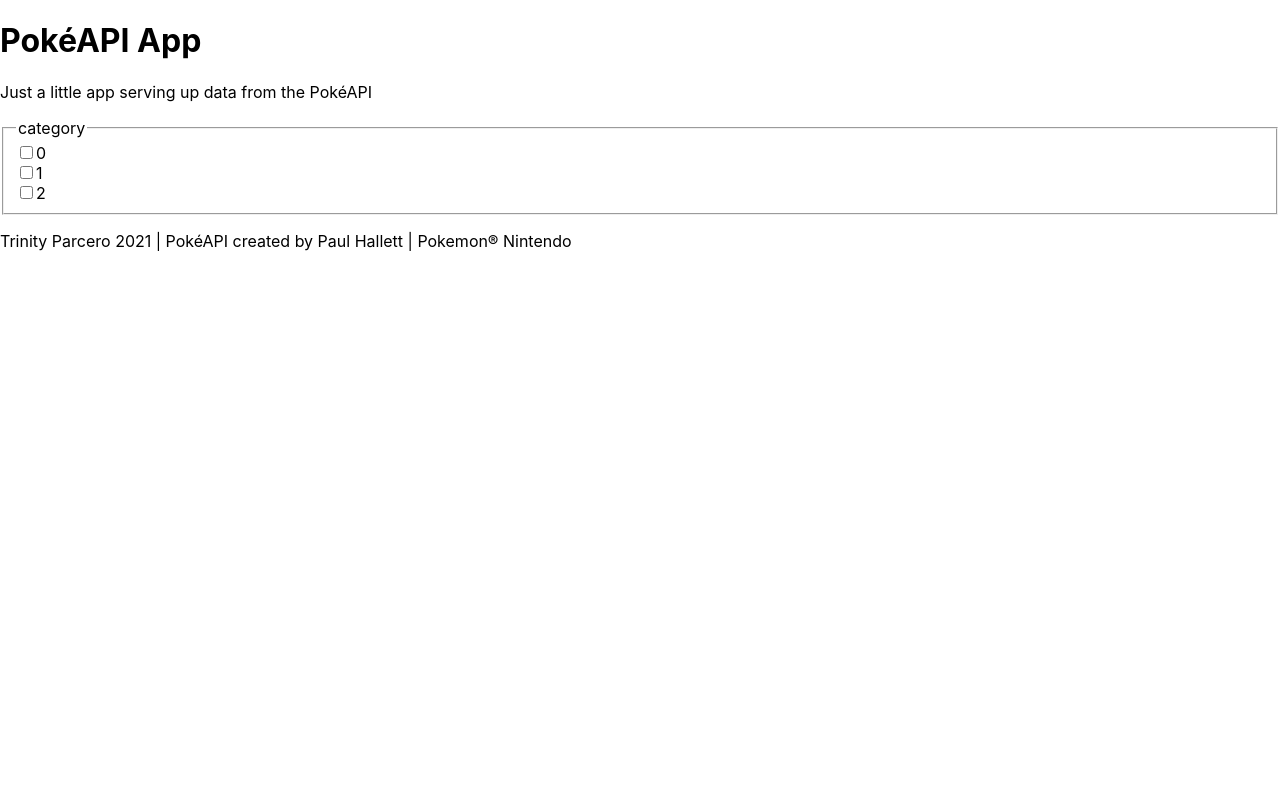
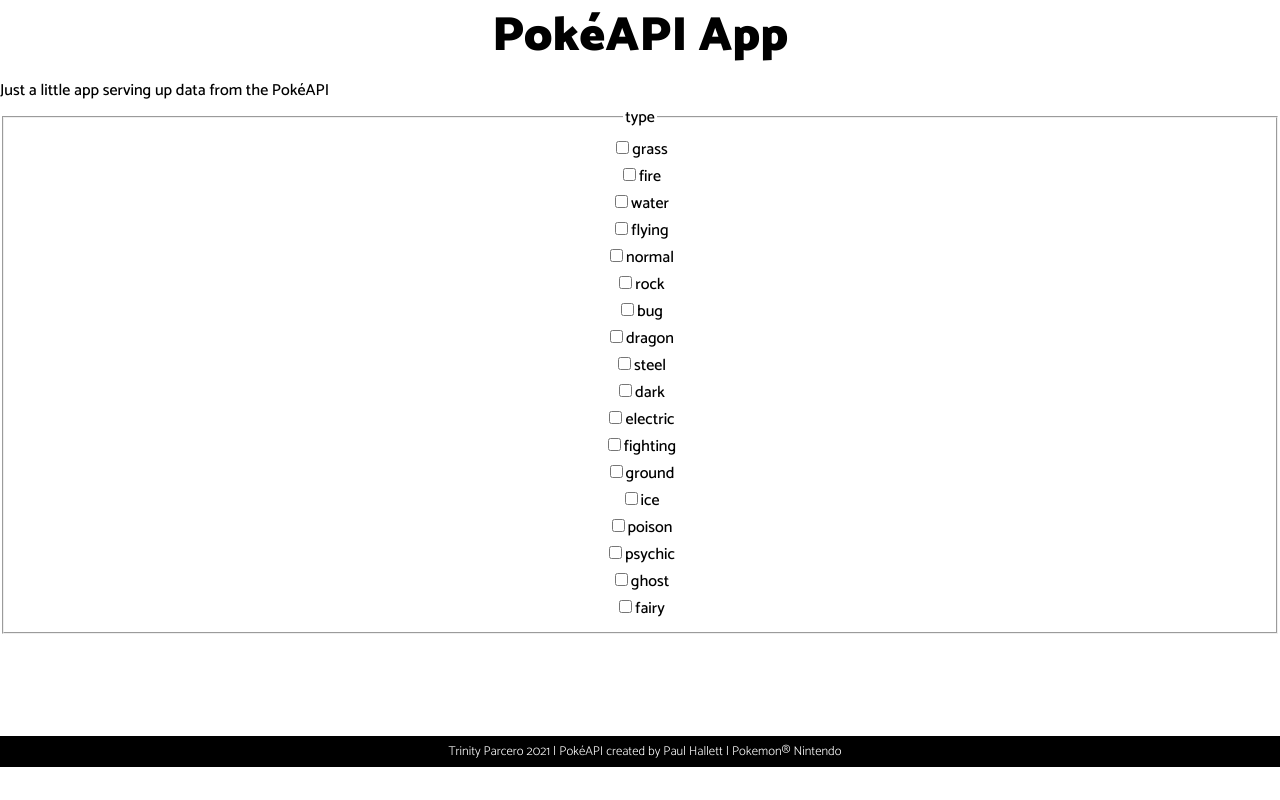
Before and after one commit to TrinityParcero/poke-api-app, a React (Create React App) app: page / in a window 1280 px wide. Built offline with nearby package versions, Linux system fonts and the light colour scheme.

Commit message:
first commit - copied over logic file and css from old version - needs a lot of tweaking

```diff
--- a/package.json
+++ b/package.json
@@ -1,12 +1,13 @@
 {
-  "name": "poke-api",
+  "name": "poke-api-app",
   "version": "0.1.0",
   "private": true,
   "dependencies": {
+    "prop-types": "^15.7.2",
     "react": "^17.0.1",
     "react-dom": "^17.0.1",
     "react-scripts": "4.0.2",
-    "prop-types": "^15.7.2"
+    "superagent": "^6.1.0"
   },
   "scripts": {
     "start": "react-scripts start",
--- a/public/index.html
+++ b/public/index.html
@@ -5,6 +5,7 @@
   <meta charset="utf-8" />
   <link rel="icon" href="%PUBLIC_URL%/homeIcon.png" />
   <meta name="viewport" content="width=device-width, initial-scale=1" />
+  <link href="https://fonts.googleapis.com/css?family=Catamaran:300,500,900" rel="stylesheet" />
   <meta name="theme-color" content="#000000" />
   <title>PokeAPI App</title>
 </head>
--- a/src/App.js
+++ b/src/App.js
@@ -1,7 +1,26 @@
 import React from 'react';
 import CheckboxSelector from './components/CheckboxSelector';
 
-const valuesArray = ['0', '1', '2'];
+const Types = [
+    'grass',
+    'fire',
+    'water',
+    'flying',
+    'normal',
+    'rock',
+    'bug',
+    'dragon',
+    'steel',
+    'dark',
+    'electric',
+    'fighting',
+    'ground',
+    'ice',
+    'poison',
+    'psychic',
+    'ghost',
+    'fairy'
+];
 
 class App extends React.Component {
     render() {
@@ -11,7 +30,9 @@
                     <h1>PokéAPI App</h1>
                     <p>Just a little app serving up data from the PokéAPI</p>
                 </header>
-                <CheckboxSelector category="category" values={valuesArray} />
+
+                <CheckboxSelector category="type" values={Types} />
+
                 <footer>
                     <p>Trinity Parcero 2021 | PokéAPI created by Paul Hallett | Pokemon® Nintendo</p>
                 </footer>
--- /dev/null
+++ b/src/home.css
@@ -0,0 +1,112 @@
+body {
+    margin: 0 auto;
+    -webkit-font-smoothing: antialiased;
+    -moz-osx-font-smoothing: grayscale;
+}
+.main {
+    max-width: 2000px;
+    margin: 0 auto;
+    vertical-align: middle;
+    margin-bottom: 20%;
+    margin-top: 5%;
+}
+a {
+    text-decoration: none;
+    font-size: 1.2em;
+    display: inline-block;
+    margin: 10px;
+}
+header {
+    vertical-align: center;
+    margin: 0 auto;
+    width: 100%;
+    margin-top: 1%;
+}
+img {
+    display: block;
+}
+img:hover {
+    opacity: 0.7;
+}
+
+label {
+    font-family: 'Catamaran', sans-serif;
+}
+header h1 {
+    color: black;
+    margin: 0;
+    line-height: 1em;
+}
+* {
+    color: black;
+    text-align: center;
+    font-family: 'Catamaran', serif;
+}
+h1 {
+    font-size: 3em;
+}
+p {
+    font-size: 1em;
+    font-family: 'Catamaran', sans-serif;
+    margin-bottom: 0;
+    text-align: left;
+}
+#name {
+    font-size: 1em;
+    font-family: 'Catamaran', serif;
+    text-decoration: overline;
+    margin-top: 1px;
+    padding-top: 0;
+    color: black;
+    text-align: center;
+}
+
+button {
+    background-color: white;
+    border: 1.4px solid dimgrey;
+    padding: 5px;
+    text-align: center;
+    display: inline-block;
+    font-size: 1.2em;
+}
+button:hover {
+    border: white;
+    background-color: lightgray;
+}
+button:active {
+    background-color: black;
+    color: white;
+    border: none;
+}
+footer {
+    background: black;
+    position: fixed;
+    top: 92%;
+    padding: 5px;
+    width: 100%;
+}
+footer p {
+    color: white;
+    font-size: 0.8em;
+    font-weight: 300;
+    text-align: center;
+    padding-top: 0;
+    margin-top: 0;
+}
+
+/* TABLET */
+@media screen and (max-width: 900px) {
+}
+
+/* MOBILE */
+@media screen and (max-width: 550px) {
+    h1 {
+        font-size: 2.5em;
+    }
+    header {
+        margin: 2%;
+    }
+    #name {
+        font-size: 0.8em;
+    }
+}
--- a/src/index.css
+++ /dev/null
@@ -1,13 +0,0 @@
-body {
-  margin: 0;
-  font-family: -apple-system, BlinkMacSystemFont, 'Segoe UI', 'Roboto', 'Oxygen',
-    'Ubuntu', 'Cantarell', 'Fira Sans', 'Droid Sans', 'Helvetica Neue',
-    sans-serif;
-  -webkit-font-smoothing: antialiased;
-  -moz-osx-font-smoothing: grayscale;
-}
-
-code {
-  font-family: source-code-pro, Menlo, Monaco, Consolas, 'Courier New',
-    monospace;
-}
--- a/src/index.js
+++ b/src/index.js
@@ -1,6 +1,6 @@
 import React from 'react';
 import ReactDOM from 'react-dom';
-import './index.css';
+import './home.css';
 
 import App from './App'
 
```
Also changed, not shown: src/pokeLogic.js (added, +79 -0 lines), 2 other files (tests, documents, lock files or other folders).
